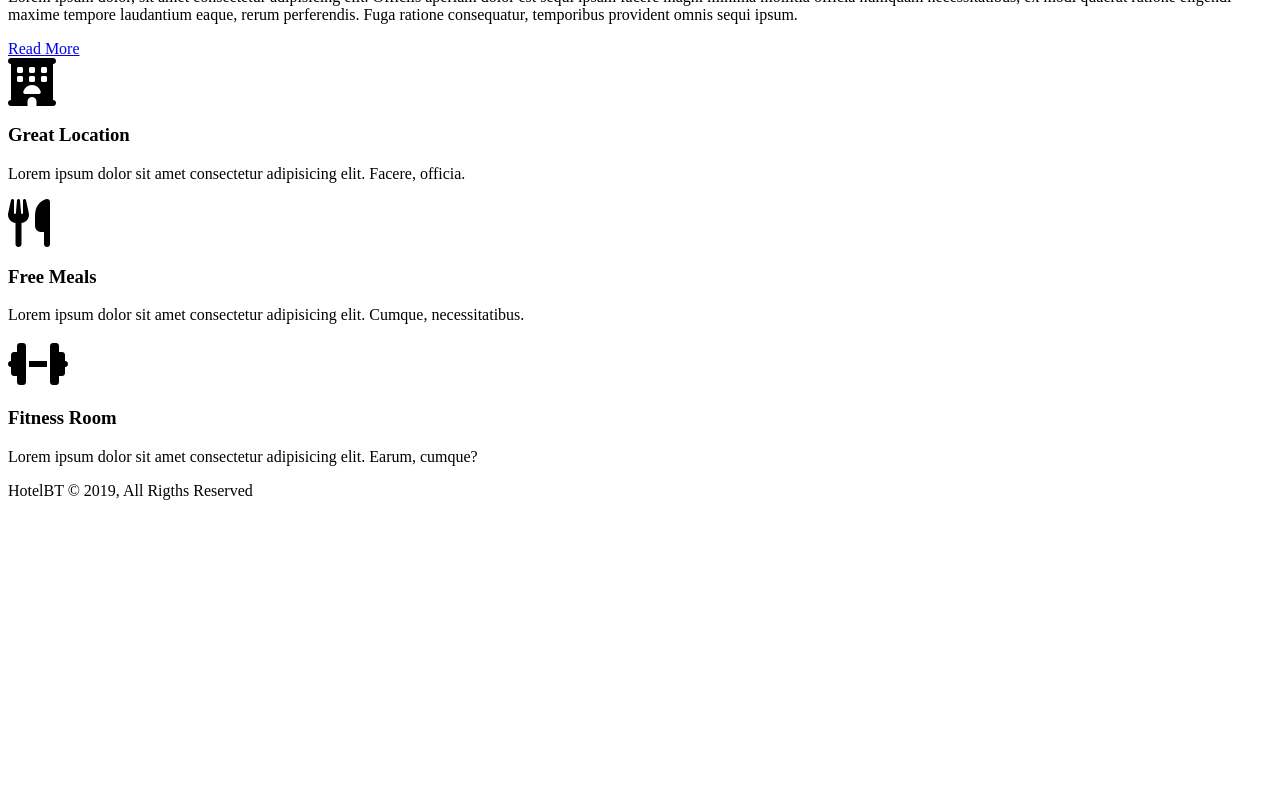
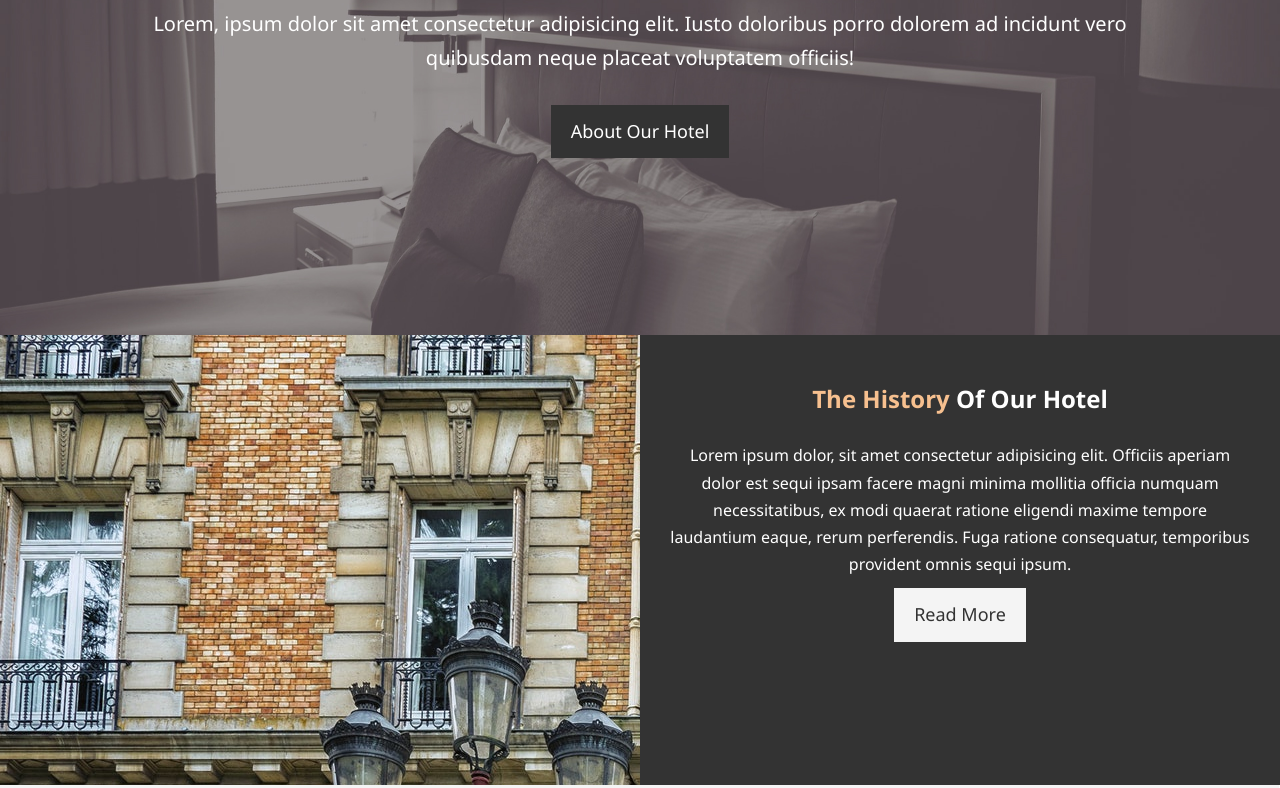
Before and after one commit to vic30004/Hotel-float, a plain HTML site: page Hotel-float-master/Index.html in a window 1280 px wide. Shown: the part 332-1120 px from the top of the page. Before the commit the page ends 848 px from the top, so only its background shows below. Drawn offline with Linux system fonts and the light colour scheme; the site is published under a folder, as on GitHub Pages, so addresses that start at the root find nothing.

Commit message:
minor html tweak to links

```diff
--- a/Hotel-float-master/Index.html
+++ b/Hotel-float-master/Index.html
@@ -6,7 +6,7 @@
     <meta name="viewport" content="width=device-width, initial-scale=1.0">
     <meta http-equiv="X-UA-Compatible" content="ie=edge">
     <script src="https://kit.fontawesome.com/b4775cc3ca.js"></script>
-    <link rel="stylesheet" href="/assets/style/style.css">
+    <link rel="stylesheet" href="./assets/style/style.css">
     <link rel="stylesheet" media="screen and (max-width: 768px)" href="./assets/style/mobile.css">
     <title>Hotel BT | Welcome</title>
 </head>
--- a/Hotel-float-master/about.html
+++ b/Hotel-float-master/about.html
@@ -5,7 +5,7 @@
     <meta charset="UTF-8">
     <meta name="viewport" content="width=device-width, initial-scale=1.0">
     <meta http-equiv="X-UA-Compatible" content="ie=edge">
-    <link rel="stylesheet" href="/assets/style/style.css">
+    <link rel="stylesheet" href="./assets/style/style.css">
     <link rel="stylesheet" media="screen and (max-width: 768px)" href="./assets/style/mobile.css">
 
     <title>Hotel BT | About</title>
```
Also changed, not shown: Hotel-float-master/contact.html (+1 -1 lines).
